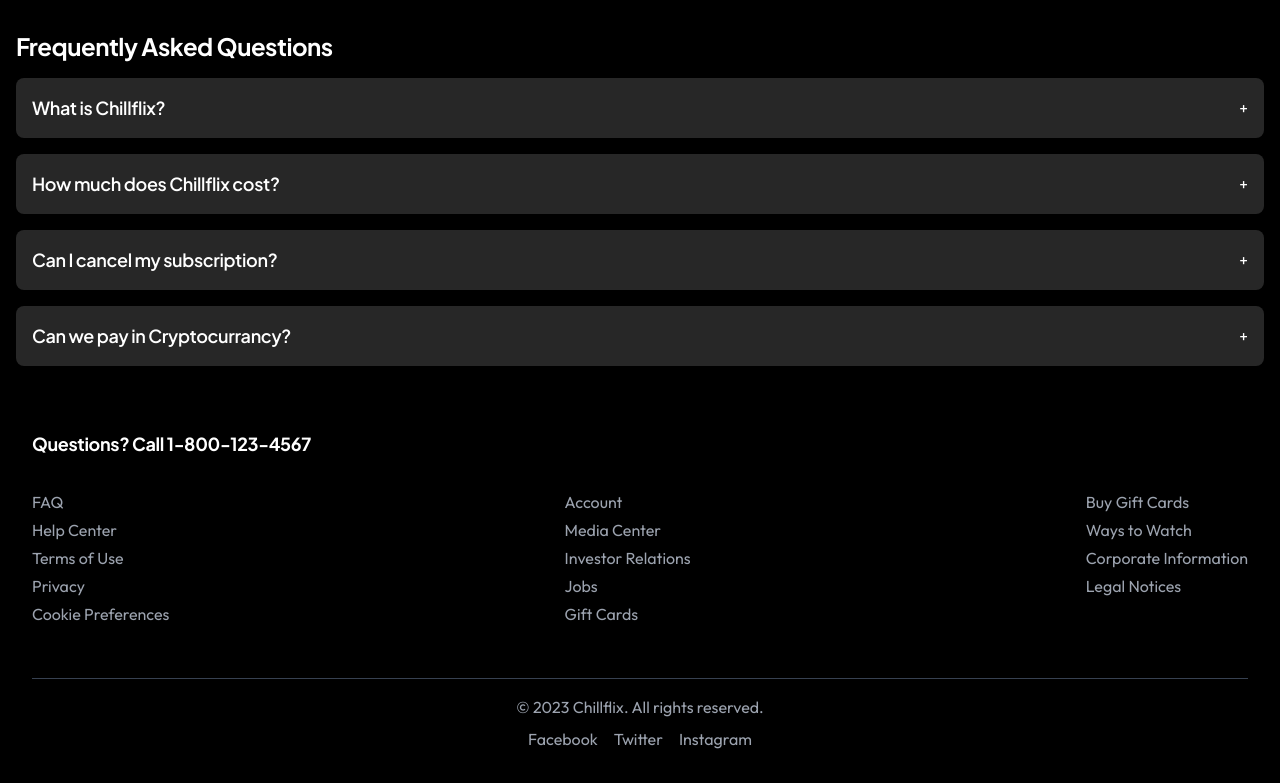
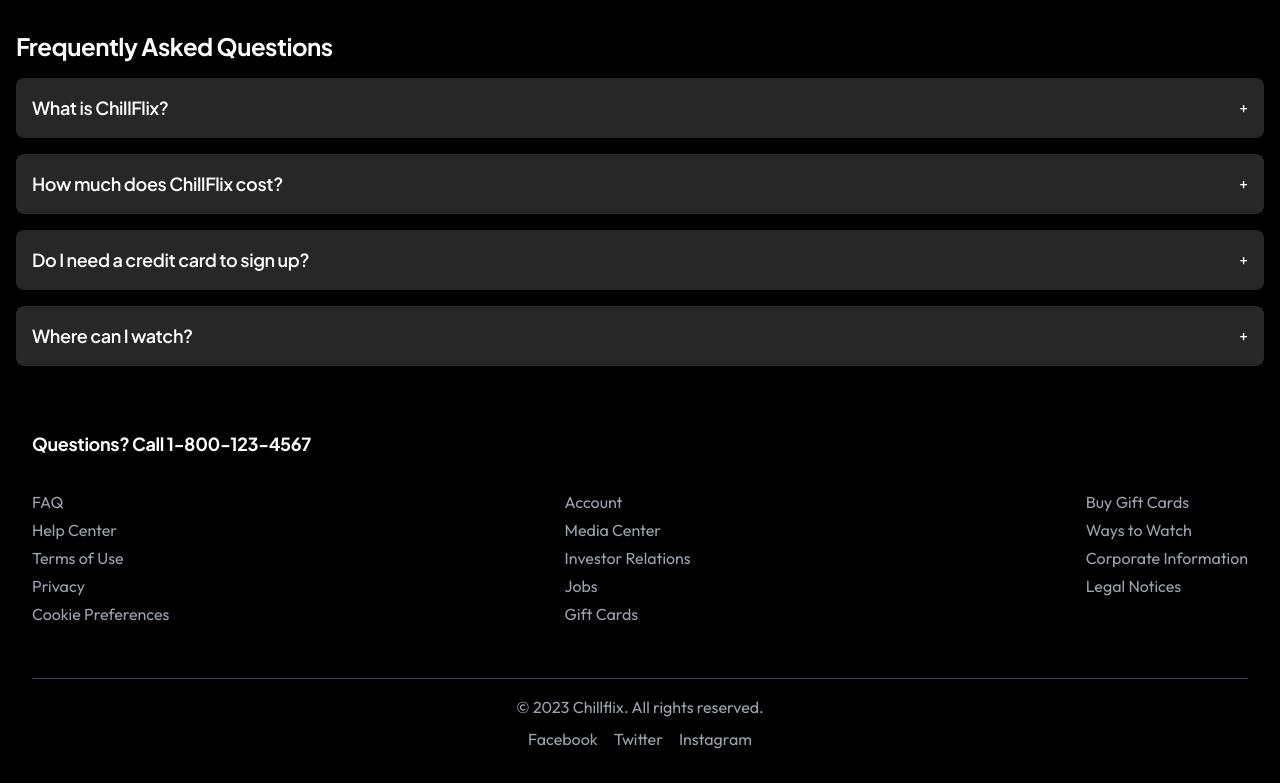
Before and after one commit to gamerboy74/ChillFlix, a Next.js app: page / in a window 1280 px wide. Shown: the part 1910-2693 px from the top of the page. Built offline with nearby package versions, Linux system fonts and the light colour scheme; no server answers.

Commit message:
fix: remove crypto and netflix mentions from landing page faq

```diff
--- a/landing/data/reason.ts
+++ b/landing/data/reason.ts
@@ -30,19 +30,19 @@ export const reasons: Reason[] = [
 
 export const faqs: FAQ[] = [
     {
-        question: "What is Chillflix?",
-        answer: "Chillflix is a streaming service that offers a wide variety of award-winning TV shows, movies, anime, documentaries, and more.",
+        question: "What is ChillFlix?",
+        answer: "ChillFlix is a streaming service that offers a wide variety of award-winning TV shows, movies, anime, documentaries, and more.",
     },
     {
-        question: "How much does Chillflix cost?",
-        answer: "Netflix offers several subscription plans ranging from basic to premium, ensuring something for everyone.",
+        question: "How much does ChillFlix cost?",
+        answer: "ChillFlix is completely free! We don't have any subscription plans right now, just sign up and start watching your favorite movies and series.",
     },
     {
-        question: "Can I cancel my subscription?",
-        answer: "Yes, you can cancel your subscription at any time without any cancellation fees.",
+        question: "Do I need a credit card to sign up?",
+        answer: "No, you only need an email address to create an account and enjoy our content.",
     },
     {
-        question: "Can we pay in Cryptocurrancy?",
-        answer: "Yes, you can pay your subscription bill via cryptocurrancy.",
+        question: "Where can I watch?",
+        answer: "Watch anywhere, anytime. Sign in with your ChillFlix account to watch instantly on the web at chillflix.com from your personal computer or on any internet-connected device.",
     },
 ];
```
